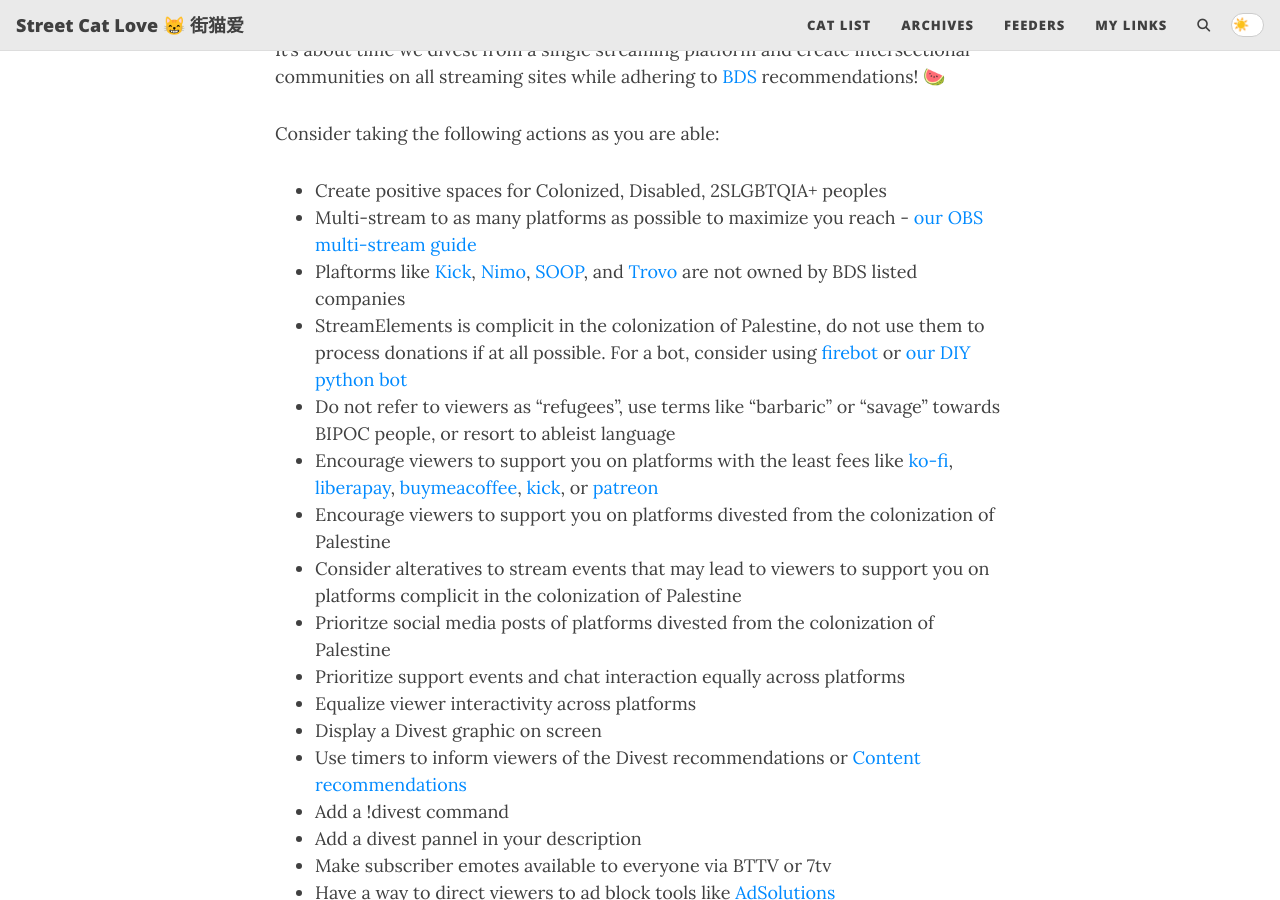
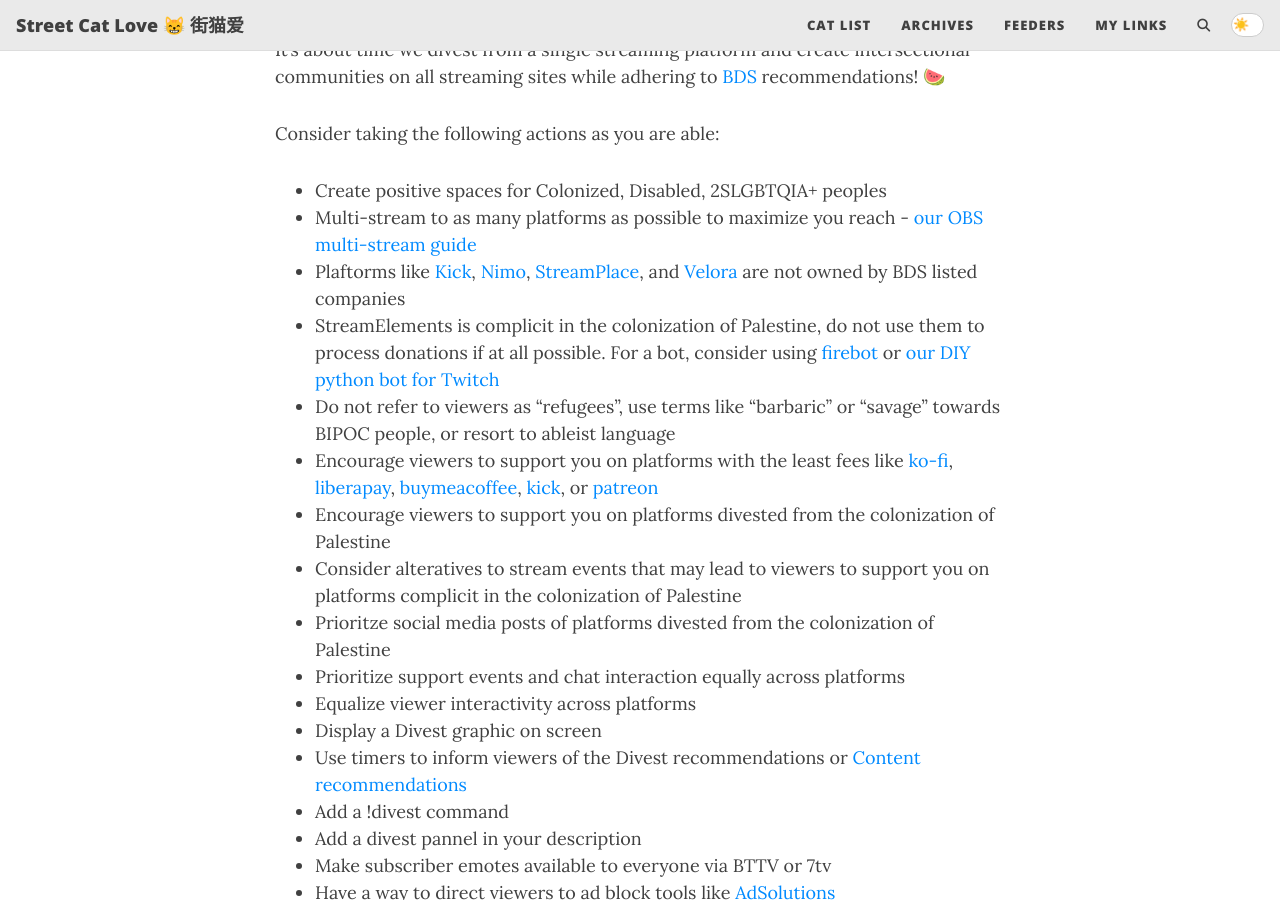
Before and after one commit to StreetCatLove/hellostreetcat, a Jekyll site: the page built from divest.md, in a window 1280 px wide and 900 px high, scrolled down 396 px. Built offline with Jekyll 4.4.1, drawn with Linux system fonts in a browser that asks for light colours; comment, search, counter and statistics services are not loaded.

Commit message:
Update divest.md

```diff
--- a/divest.md
+++ b/divest.md
@@ -10,8 +10,8 @@
 Consider taking the following actions as you are able:
 * Create positive spaces for Colonized, Disabled, 2SLGBTQIA+ peoples
 * Multi-stream to as many platforms as possible to maximize you reach - <a href="https://streetcatlove.github.io/hellostreetcat/multi">our OBS multi-stream guide</a>
-* Plaftorms like <a href="https://kick.com/">Kick</a>, <a href="https://www.nimo.tv/">Nimo</a>, <a href="https://www.sooplive.com/">SOOP</a>, and <a href="https://trovo.live/">Trovo</a> are not owned by BDS listed companies
-* StreamElements is complicit in the colonization of Palestine, do not use them to process donations if at all possible. For a bot, consider using <a href="https://firebot.app/">firebot</a> or <a href="https://github.com/StreetCatLove/streetcat_utils/blob/main/twitch-bot.py">our DIY python bot</a>
+* Plaftorms like <a href="https://kick.com/">Kick</a>, <a href="https://www.nimo.tv/">Nimo</a>, <a href="https://stream.place/">StreamPlace</a>, and <a href="https://velora.tv/">Velora</a> are not owned by BDS listed companies
+* StreamElements is complicit in the colonization of Palestine, do not use them to process donations if at all possible. For a bot, consider using <a href="https://firebot.app/">firebot</a> or <a href="https://github.com/StreetCatLove/streetcat_utils/blob/main/twitch-bot.py">our DIY python bot for Twitch</a>
 * Do not refer to viewers as "refugees", use terms like "barbaric" or "savage" towards BIPOC people, or resort to ableist language
 * Encourage viewers to support you on platforms with the least fees like <a href="https://ko-fi.com/">ko-fi</a>, <a href="https://en.liberapay.com/">liberapay</a>, <a href="https://buymeacoffee.com/">buymeacoffee</a>, <a href="https://kick.com/">kick</a>, or <a href="https://www.patreon.com/home">patreon</a>
 * Encourage viewers to support you on platforms divested from the colonization of Palestine
```
